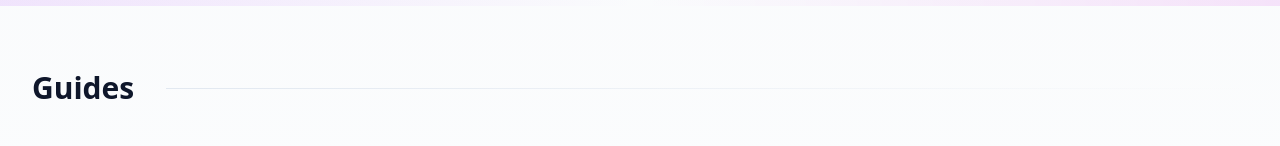
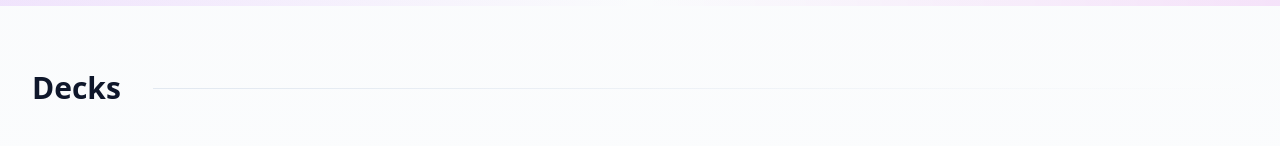
Before and after one commit to OliverMKing/tcgmasterguide.com, a Next.js app: page / in a window 1280 px wide. Shown: the part 412-558 px from the top of the page. Built offline with nearby package versions, Linux system fonts and the light colour scheme.

Commit message:
reword page in certain way

```diff
--- a/src/app/page.tsx
+++ b/src/app/page.tsx
@@ -44,11 +44,11 @@ export default function Home() {
         </div>
       </div>
 
-      {/* Guides Section */}
+      {/* Decks Section */}
       <div className="max-w-7xl mx-auto px-4 sm:px-6 lg:px-8 py-16">
         <div className="flex items-center justify-between mb-10">
           <h2 className="text-3xl font-bold text-slate-900">
-            Guides
+            Decks
           </h2>
           <div className="h-px flex-1 bg-gradient-to-r from-slate-200 to-transparent ml-8" />
         </div>
```
